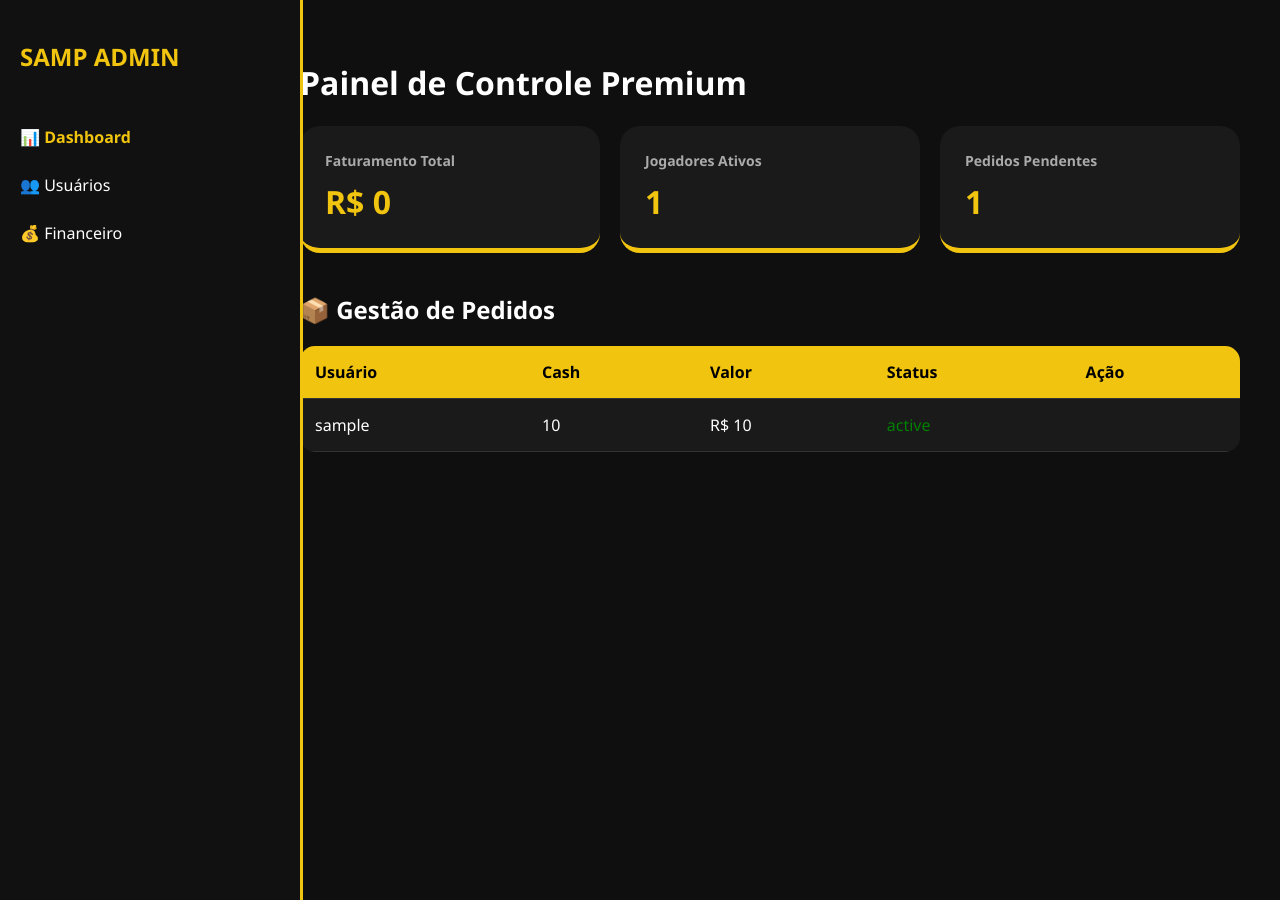
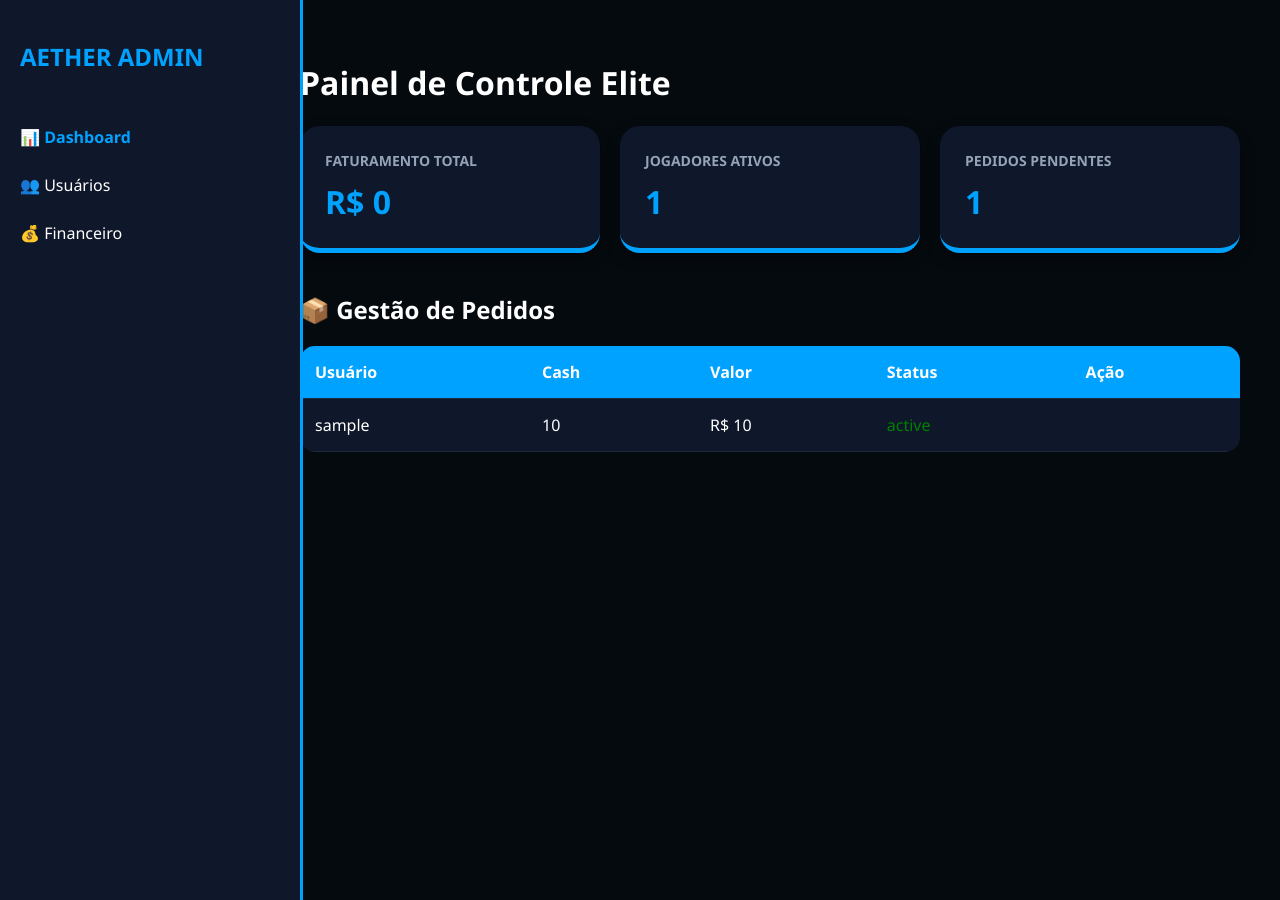
Before and after one commit to chavexochespirito-creator/Aether-RPG, a Node server app: page /admin in a window 1280 px wide. Run offline with Node 20, Linux system fonts and the light colour scheme; tables that the repository leaves empty hold one stand-in row (values such as "Sample post"); some libraries are stand-ins or nearby versions.

Commit message:
Update admin.ejs

```diff
--- a/views/admin.ejs
+++ b/views/admin.ejs
@@ -1,32 +1,32 @@
 <!DOCTYPE html>
 <html lang="pt-br">
 <head>
-    <meta charset="UTF-8"><title>SAMP Admin Pro</title>
+    <meta charset="UTF-8"><title>Aether Admin</title>
     <style>
-        body { background: #0f0f0f; color: white; font-family: 'Segoe UI', sans-serif; margin: 0; display: flex; }
-        .sidebar { width: 260px; background: #111; height: 100vh; padding: 20px; border-right: 3px solid #f1c40f; position: fixed; }
+        body { background: #050a0f; color: white; font-family: 'Segoe UI', sans-serif; margin: 0; display: flex; }
+        .sidebar { width: 260px; background: #0f172a; height: 100vh; padding: 20px; border-right: 3px solid #00a2ff; position: fixed; }
         .main { margin-left: 260px; padding: 40px; width: 100%; }
         .stats-grid { display: grid; grid-template-columns: repeat(auto-fit, minmax(250px, 1fr)); gap: 20px; margin-bottom: 40px; }
-        .stat-card { background: #1a1a1a; padding: 25px; border-radius: 20px; border-bottom: 5px solid #f1c40f; }
-        .stat-card h4 { color: #aaa; margin: 0; font-size: 14px; }
-        .stat-card p { font-size: 32px; font-weight: bold; margin: 10px 0 0; color: #f1c40f; }
-        table { width: 100%; border-collapse: collapse; background: #1a1a1a; border-radius: 15px; overflow: hidden; }
-        th, td { padding: 15px; text-align: left; border-bottom: 1px solid #333; }
-        th { background: #f1c40f; color: black; }
+        .stat-card { background: #0f172a; padding: 25px; border-radius: 20px; border-bottom: 5px solid #00a2ff; box-shadow: 0 5px 15px rgba(0,0,0,0.3); }
+        .stat-card h4 { color: #94a3b8; margin: 0; font-size: 14px; text-transform: uppercase; }
+        .stat-card p { font-size: 32px; font-weight: bold; margin: 10px 0 0; color: #00a2ff; }
+        table { width: 100%; border-collapse: collapse; background: #0f172a; border-radius: 15px; overflow: hidden; }
+        th, td { padding: 15px; text-align: left; border-bottom: 1px solid #1e293b; }
+        th { background: #00a2ff; color: white; font-weight: bold; }
         .btn-approve { background: #2ecc71; color: white; border: none; padding: 8px 15px; border-radius: 8px; cursor: pointer; font-weight: bold; }
     </style>
 </head>
 <body>
     <div class="sidebar">
-        <h2 style="color: #f1c40f;">SAMP ADMIN</h2>
+        <h2 style="color: #00a2ff;">AETHER ADMIN</h2>
         <div style="margin-top: 40px; line-height: 3;">
-            <div style="color: #f1c40f; font-weight: bold;">📊 Dashboard</div>
+            <div style="color: #00a2ff; font-weight: bold;">📊 Dashboard</div>
             <div>👥 Usuários</div>
             <div>💰 Financeiro</div>
         </div>
     </div>
     <div class="main">
-        <h1>Painel de Controle Premium</h1>
+        <h1>Painel de Controle Elite</h1>
         <div class="stats-grid">
             <div class="stat-card"><h4>Faturamento Total</h4><p>R$ <%= totalRevenue %></p></div>
             <div class="stat-card"><h4>Jogadores Ativos</h4><p><%= users.length %></p></div>
```
